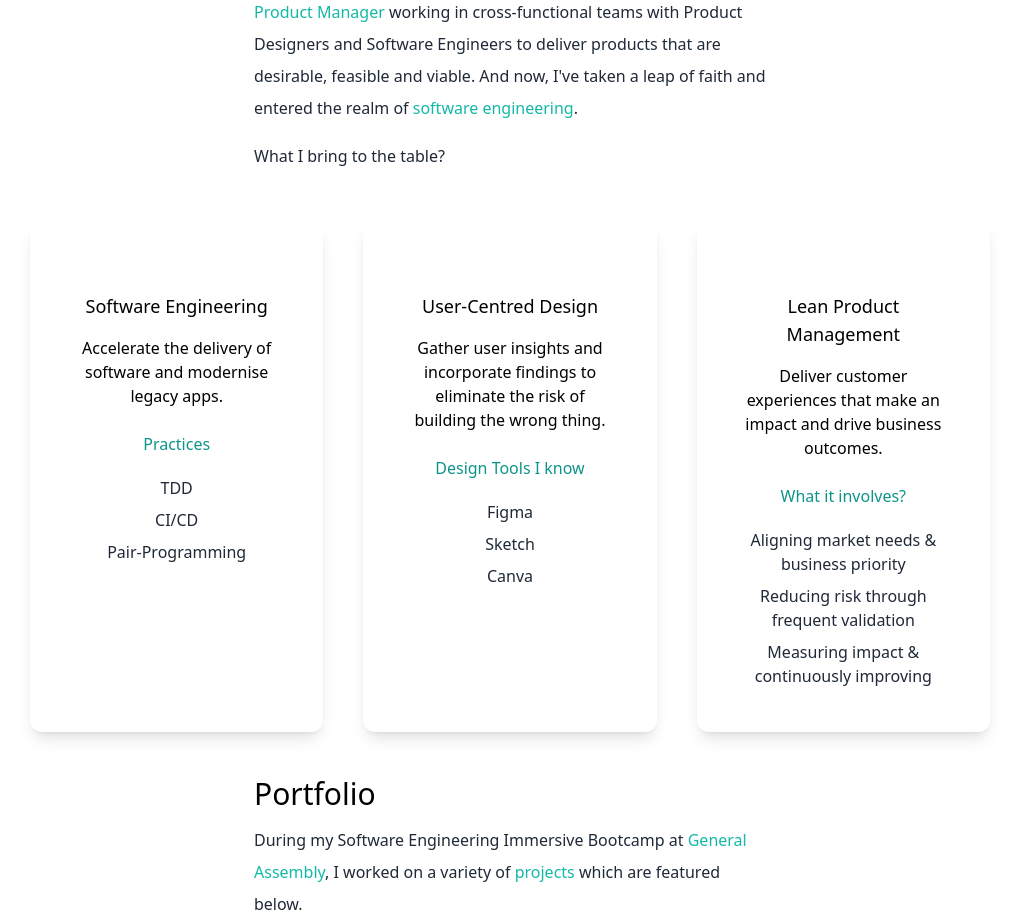
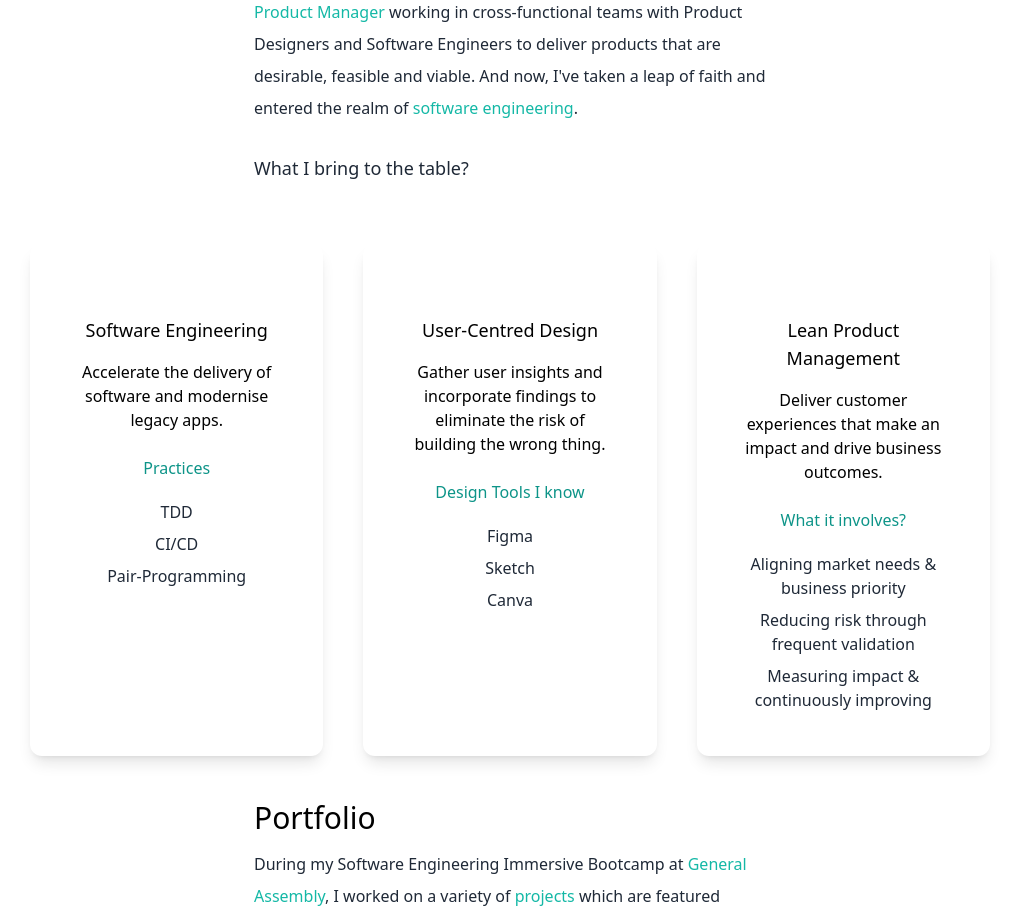
Before and after one commit to ram-ram14/cuddly-meme, a Next.js app in the folder my-portfolio/my-portfolio/: page / in a window 1280 px wide. Shown: the part 1140-2060 px from the top of the page, without its empty margins (130-1149 px from the left). Built offline with nearby package versions, Linux system fonts and the light colour scheme.

Commit message:
imported usestate from react

```diff
--- a/my-portfolio/my-portfolio/pages/index.js
+++ b/my-portfolio/my-portfolio/pages/index.js
@@ -14,6 +14,7 @@ import web3 from "../public/web3.png";
 import web4 from "../public/web4.png";
 import web5 from "../public/web5.png";
 import web6 from "../public/web6.png";
+import {useState} from 'react';
 
 export default function Home() {
   return (
@@ -70,9 +71,9 @@ export default function Home() {
               Since I've graduated from university, I've worked as an
               <span className='text-teal-500'> Associate Product Manager</span> working in cross-functional teams with Product Designers and Software Engineers to deliver products that are desirable, feasible and viable. And now, I've taken a leap of faith and entered the realm of <span className='text-teal-500'>software engineering</span>.
             </p>
-            <p className='text-md py-2 leading-8 text-gray-800 max-w-lg mx-auto'>
+            <h4 className='text-lg py-5 leading-8 text-gray-800 max-w-lg mx-auto'>
               What I bring to the table?
-            </p>
+            </h4>
           </div>
           <div className='lg:flex gap-10'>
             <div className='text-center shadow-lg p-10 rounded-xl my-10 flex-1'>
```
